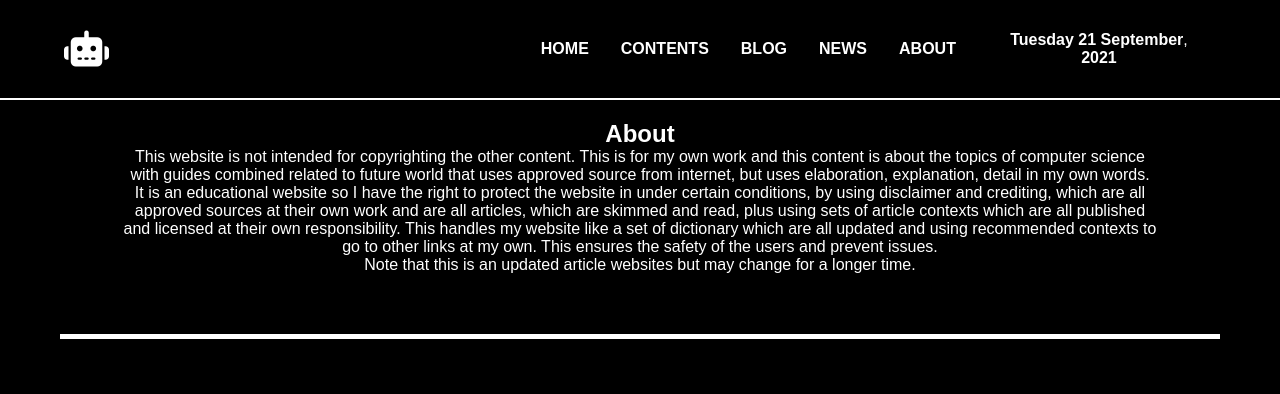
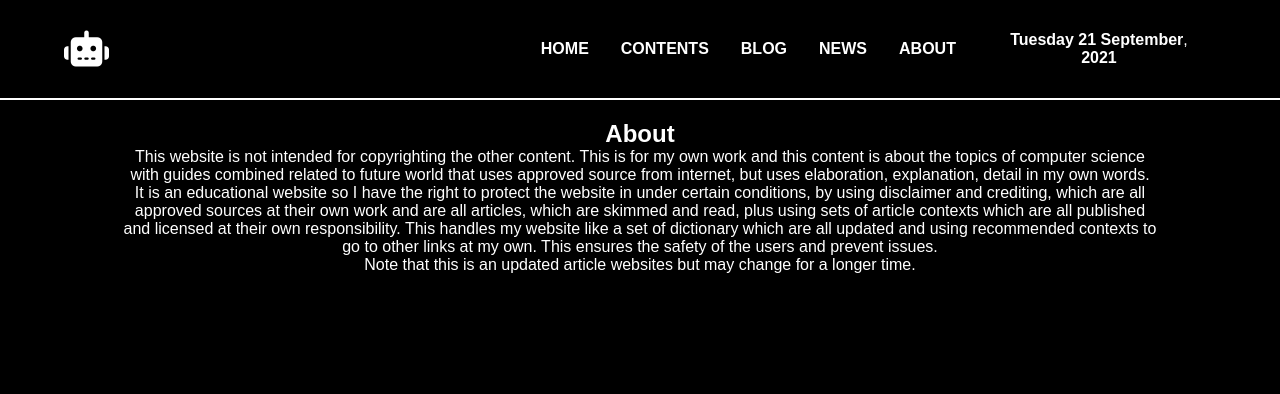
Before and after one commit to ethanm9999/7DIT-2.4-and-2.8-Internal, a plain HTML site: page about.html in a window 1280 px wide. Shown: the top 394 px of the page. Drawn offline with Linux system fonts and the light colour scheme.

Commit message:
About issue but its good again!!!

```diff
--- a/index.css
+++ b/index.css
@@ -137,7 +137,6 @@ i {
   padding: 60px;
   color: white;
   text-align: center;
-  border-bottom: 5px solid white;
 }
 
 /* For 4 horizontal columns in main webpage only */
```
